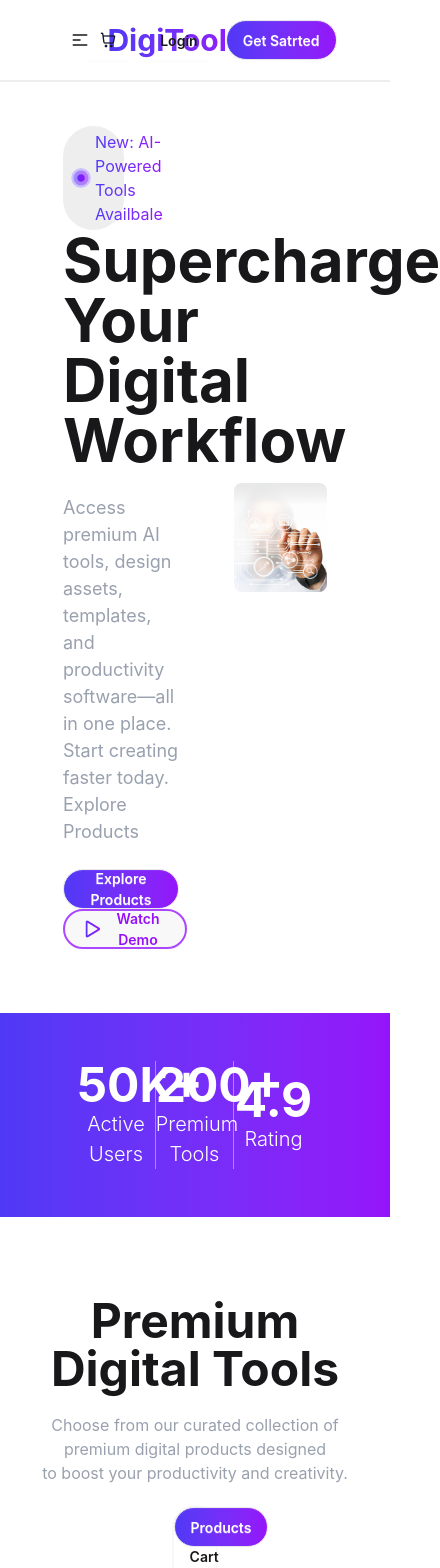
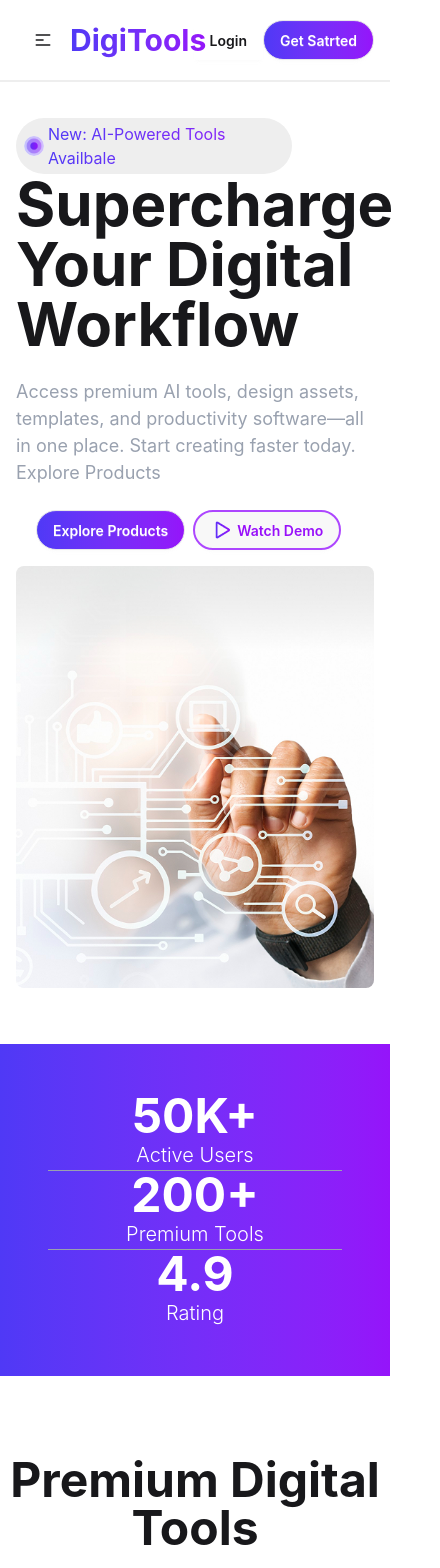
Before and after one commit to samru-4423/PH-A6, a React (Vite) app: page / in a window 390 px wide. Shown: the top 1568 px of the page, 440 px wide, since content can reach past the window. Built offline with nearby package versions, Linux system fonts and the light colour scheme.

Commit message:
added responsive view

```diff
--- a/src/Components/Banner.jsx
+++ b/src/Components/Banner.jsx
@@ -3,9 +3,9 @@ import React from 'react';
 const Banner = () => {
     return (
         <div className="hero py-5">
-            <div className="hero-content grid grid-cols-2 w-[80%] mx-auto p-6">
+            <div className="hero-content grid md:grid-cols-2 grid-cols-1 md:w-[80%] mx-auto ">
                 <div>
-                    <div className='flex items-center gap-1 bg-base-300 w-[49%] py-1 px-2 rounded-full'>
+                    <div className='flex items-center gap-1 bg-base-300 md:w-[49%] w-[77%] py-1 px-2 rounded-full'>
                         <img src="./../public/navbarDot.png
                     " alt="" className='w-5 h-5 rounded-full' />
                         <h4 className=' bg-gradient-to-r from-[#4F39F6] to-[#9514FA] bg-clip-text text-transparent'>New: AI-Powered Tools Availbale</h4>
@@ -16,15 +16,15 @@ const Banner = () => {
                         software—all in one place. Start creating faster today. <br />
                         Explore Products
                     </p>
-                    <div className='space-x-2'>
+                    <div className='space-x-2 px-5 md:px-0'>
                         <button className="btn bg-gradient-to-r from-[#4F39F6] to-[#9514FA] text-white rounded-full">Explore Products</button>
                         <button className="btn border-2 border-purple-500 text-purple-600 hover:bg-purple-500 hover:text-white px-4 py-2 rounded-full"><img src="./public/Play.png" alt="" /> Watch Demo</button>
                     </div>
                 </div>
-                <div className='flex justify-end'>
+                <div className='flex md:justify-end'>
                     <img
                         src="./public/banner.png"
-                        className="w-[75%] rounded-lg"
+                        className="md:w-[75%] w-full rounded-lg"
                     />
                 </div>
             </div>
--- a/src/Components/Card.jsx
+++ b/src/Components/Card.jsx
@@ -2,7 +2,7 @@ import React from 'react';
 
 const Card = ({ card }) => {
     return (
-        <div className='w-full  p-3 border-2 border-base-300 rounded-2xl'>
+        <div className='w-full  p-3 border-2 border-base-300 rounded-2xl hover:-translate-y-2 transition duration-300'>
             <div className='flex justify-end'>
                 <p className='text-center bg-amber-200 text-orange-400  px-3 rounded-full w-auto'>{card.tag}</p>
             </div>
@@ -29,8 +29,8 @@ const Card = ({ card }) => {
             </div>
 
             <div className="mt-6">
-      <button className="btn bg-gradient-to-r from-[#4F39F6] to-[#9514FA] text-white rounded-full btn-block">Buy Now</button>
-    </div>
+                <button className="btn bg-gradient-to-r from-[#4F39F6] to-[#9514FA] text-white rounded-full btn-block">Buy Now</button>
+            </div>
 
         </div>
     );
--- a/src/Components/Footer.jsx
+++ b/src/Components/Footer.jsx
@@ -3,14 +3,14 @@ import React from 'react';
 const Footer = () => {
     return (
         <div className='bg-[#101727] text-white'>
-            <div className='grid grid-cols-4 gap-15 w-[80%] mx-auto py-20 border-b-2 border-gray-400'>
+            <div className='grid md:grid-cols-4 grid-cols-1 gap-15 md:w-[80%] w-[90%] mx-auto md:py-20 py-5 border-b-2 border-gray-400'>
                 <div className=''>
                     <h2 className='text-4xl font-bold pb-5'>DigiTools</h2>
                     <p className='text-gray-300 font-extralight'>Premium digital tools for creators, professionals, and businesses. Work smarter with our suite of powerful tools.
                     </p>
                 </div>
                 <div className='col-span-2'>
-                    <div className='grid grid-cols-3 gap-15 '>
+                    <div className='grid grid-cols-3 md:gap-15 gap-5'>
                         <div className=''>
                             <h2 className='text-2xl pb-2'>Product</h2>
                             <div className='text-gray-300 font-extralight'>
@@ -42,7 +42,7 @@ const Footer = () => {
                         </div>
                     </div>
                 </div>
-                <div className='ml-5'>
+                <div className='md:ml-5'>
                     <h2 className='text-2xl'>Social Links</h2>
                     <div className='flex gap-3 py-3'>
                         <div className='bg-white w-[15%] p-1 rounded-full'>
@@ -57,7 +57,7 @@ const Footer = () => {
                     </div>
                 </div>
             </div>
-            <div className='flex justify-between w-[80%] mx-auto text-gray-300 font-extralight py-8'>
+            <div className='md:flex md:justify-between text-center w-[80%] mx-auto text-gray-300 font-extralight py-8'>
                 <p>&copy; 2026 Digitools. All rights reserved.</p>
                 <div className='flex gap-7'>
                     <p>Privacy Policy</p>
--- a/src/Components/Homecard.jsx
+++ b/src/Components/Homecard.jsx
@@ -5,17 +5,17 @@ const Homecard = ({ cardPromise }) => {
     const cardContent = use(cardPromise);
     console.log(cardContent);
     return (
-        <div className=' w-[80%] mx-auto pb-20'>
+        <div className=' md:w-[80%] mx-auto pb-20'>
             <div className='text-center py-15'>
                 <h2 className='text-5xl font-bold'>Premium Digital Tools</h2>
-                <p className='text-[16px] text-gray-400 py-5'>Choose from our curated collection of premium digital products designed <br />to boost your productivity and creativity. </p>
-                <div className='border-2 border-base-200 w-[15%] mx-auto space-x-1 rounded-full'>
+                <p className='text-[16px] text-gray-400 py-5 px-2 md:px-82'>Choose from our curated collection of premium digital products designed to boost your productivity and creativity. </p>
+                <div className='border-2 border-base-200 md:w-[15%] w-[45%] mx-auto space-x-1 rounded-full'>
                     <button className='btn bg-gradient-to-r from-[#4F39F6] to-[#9514FA] text-white rounded-full'>Products</button>
                     <button className='btn bg-transparent border-none rounded-full'>Cart (0)</button>
                 </div>
             </div>
 
-            <div className='grid grid-cols-3 gap-4'>
+            <div className='grid md:grid-cols-3 grid-cols-1 gap-4 pl-3'>
                 {
                     cardContent.map(card => <Card card={card}></Card>)
                 }
--- a/src/Components/Navbar.jsx
+++ b/src/Components/Navbar.jsx
@@ -3,7 +3,7 @@ import React from 'react';
 const Navbar = () => {
     return (
         <div className="navbar bg-base-100 border-b-2 border-base-300 ">
-            <div className="navbar bg-base-100 w-[80%] mx-auto">
+            <div className="navbar bg-base-100 md:w-[80%] mx-auto ">
                 <div className="navbar-start">
                     <div className="dropdown">
                         <div tabIndex={0} role="button" className="btn btn-ghost lg:hidden">
@@ -17,6 +17,7 @@ const Navbar = () => {
                             <li><a>Pricing</a></li>
                             <li><a>Testimonials</a></li>
                             <li><a>FAQ</a></li>
+                            <li><button>Cart</button></li>
                         </ul>
                     </div>
                     <h2 className='font-bold text-3xl bg-gradient-to-r from-[#4F39F6] to-[#9514FA] bg-clip-text text-transparent'>DigiTools</h2>
@@ -31,8 +32,8 @@ const Navbar = () => {
                         <li><a>FAQ</a></li>
                     </ul>
                 </div>
-                <div className="navbar-end gap-3">
-                    <button className="btn border-none bg-transparent"><img src='./public/shopping-cart.png'></img></button>
+                <div className="navbar-end md:gap-3 ">
+                    <ul className="menu menu-horizontal px-1 hidden md:flex"><button className="btn border-none bg-transparent"><img src='./public/shopping-cart.png'></img></button></ul>
                     <button className="btn border-none bg-transparent">Login</button>
                     <button className="btn bg-gradient-to-r from-[#4F39F6] to-[#9514FA] text-white rounded-full">Get Satrted</button>
                 </div>
--- a/src/Components/Overall.jsx
+++ b/src/Components/Overall.jsx
@@ -3,12 +3,12 @@ import React from 'react';
 const Overall = () => {
     return (
         <div className='bg-gradient-to-r from-[#4F39F6]  to-[#9514FA] my-5'>
-            <div className='grid grid-cols-3 items-center text-center justify-between text-white w-[85%] mx-auto p-12'>
-                <div className='border-r border-gray-400'>
+            <div className='grid md:grid-cols-3 grid-cols-1 items-center text-center justify-between text-white md:w-[85%] mx-auto p-12'>
+                <div className='md:border-r border-b border-gray-400'>
                     <h2 className='font-bold text-5xl'>50K+</h2>
                     <p className='text-[20px] font-light'>Active Users</p>
                 </div>
-                <div className='border-r border-gray-400'>
+                <div className='md:border-r border-b border-gray-400  '>
                     <h2 className='font-bold text-5xl'>200+</h2>
                     <p className='text-[20px] font-light'>Premium Tools</p>
                 </div>
--- a/src/Components/StepsPart.jsx
+++ b/src/Components/StepsPart.jsx
@@ -7,7 +7,7 @@ const StepsPart = () => {
                 <h2 className='text-5xl font-bold'>Get Started In 3 Steps</h2>
                 <p className='text-[16px] text-gray-400 py-5'>Start using premium digital tools in minutes, not hours.</p>
             </div>
-            <div className='grid grid-cols-3 w-[80%] mx-auto gap-10 py-5'>
+            <div className='grid md:grid-cols-3 grid-cols-1 md:w-[80%] w-[90%] mx-auto gap-10 py-5'>
                 <div className='relative bg-white p-5 text-center rounded-xl'>
                     <div className='absolute top-4 right-4 w-10 h-10 flex items-center justify-center bg-gradient-to-r from-[#4F39F6] to-[#9514FA] text-white rounded-full'>
                         <p>01</p>
--- a/src/Components/Transform.jsx
+++ b/src/Components/Transform.jsx
@@ -2,10 +2,10 @@ import React from 'react';
 
 const Transform = () => {
     return (
-        <div className='bg-gradient-to-r from-[#4F39F6] to-[#9514FA] text-white p-20'>
-            <div className='w-[80%] mx-auto text-center'>
-                <h2 className='text-[42px] font-bold'>Ready To Transform Your Workflow?</h2>
-                <p className='text-[16px] font-extralight py-5'>Join thousands of preofessionals who are already ising Digitools to work smarter. <br />
+        <div className='bg-gradient-to-r from-[#4F39F6] to-[#9514FA] text-white md:p-20 py-10'>
+            <div className='md:w-[80%] mx-auto text-center'>
+                <h2 className='md:text-[42px] text-[40px] font-bold'>Ready To Transform Your Workflow?</h2>
+                <p className='text-[16px] font-extralight py-5 md:px-60'>Join thousands of preofessionals who are already using Digitools to work smarter.
                     Start your free trial today.</p>
 
                 <div className='space-x-2'>
```
Also changed, not shown: src/Components/PackagePlan.jsx (+8 -8 lines).
